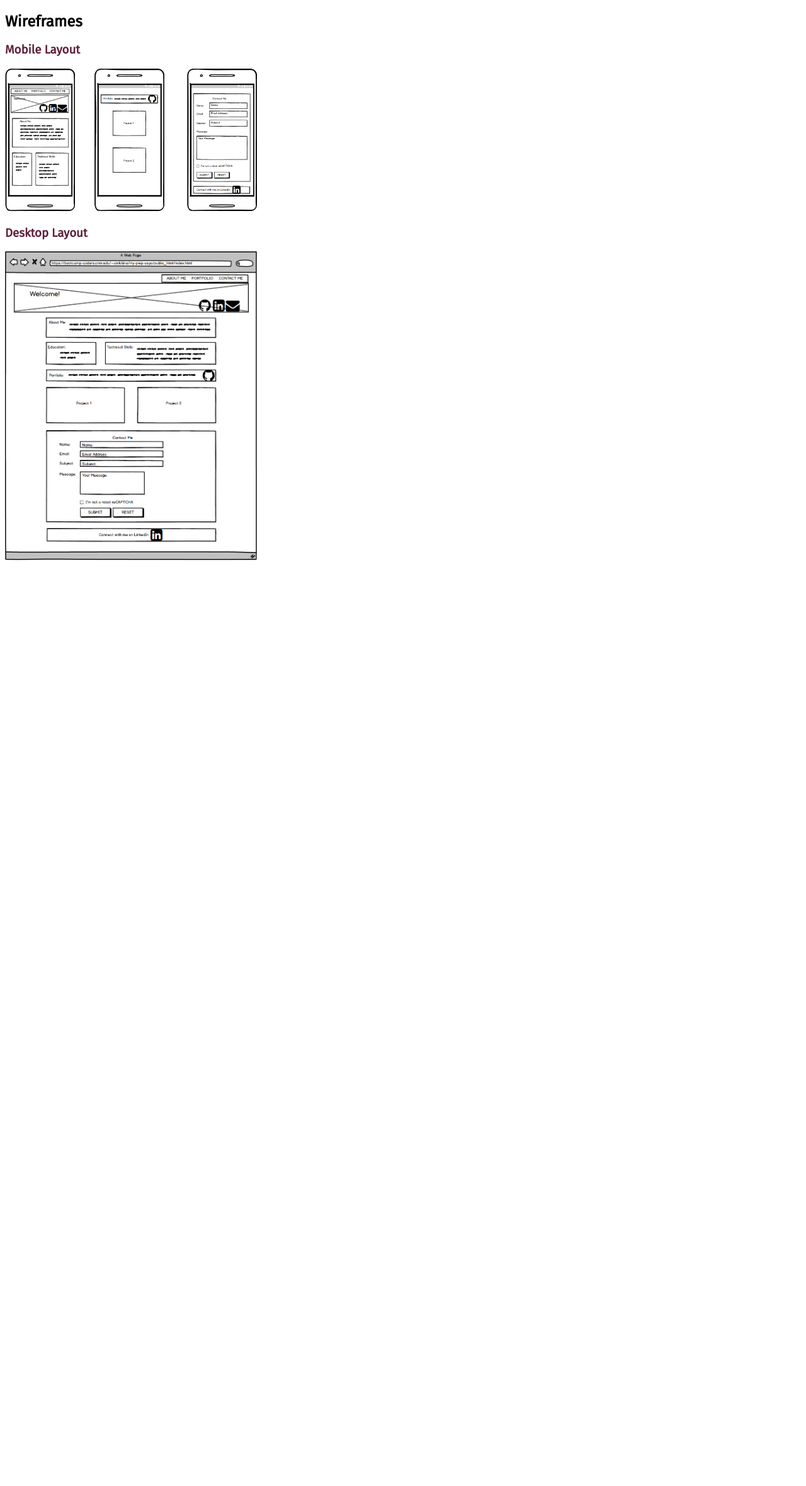
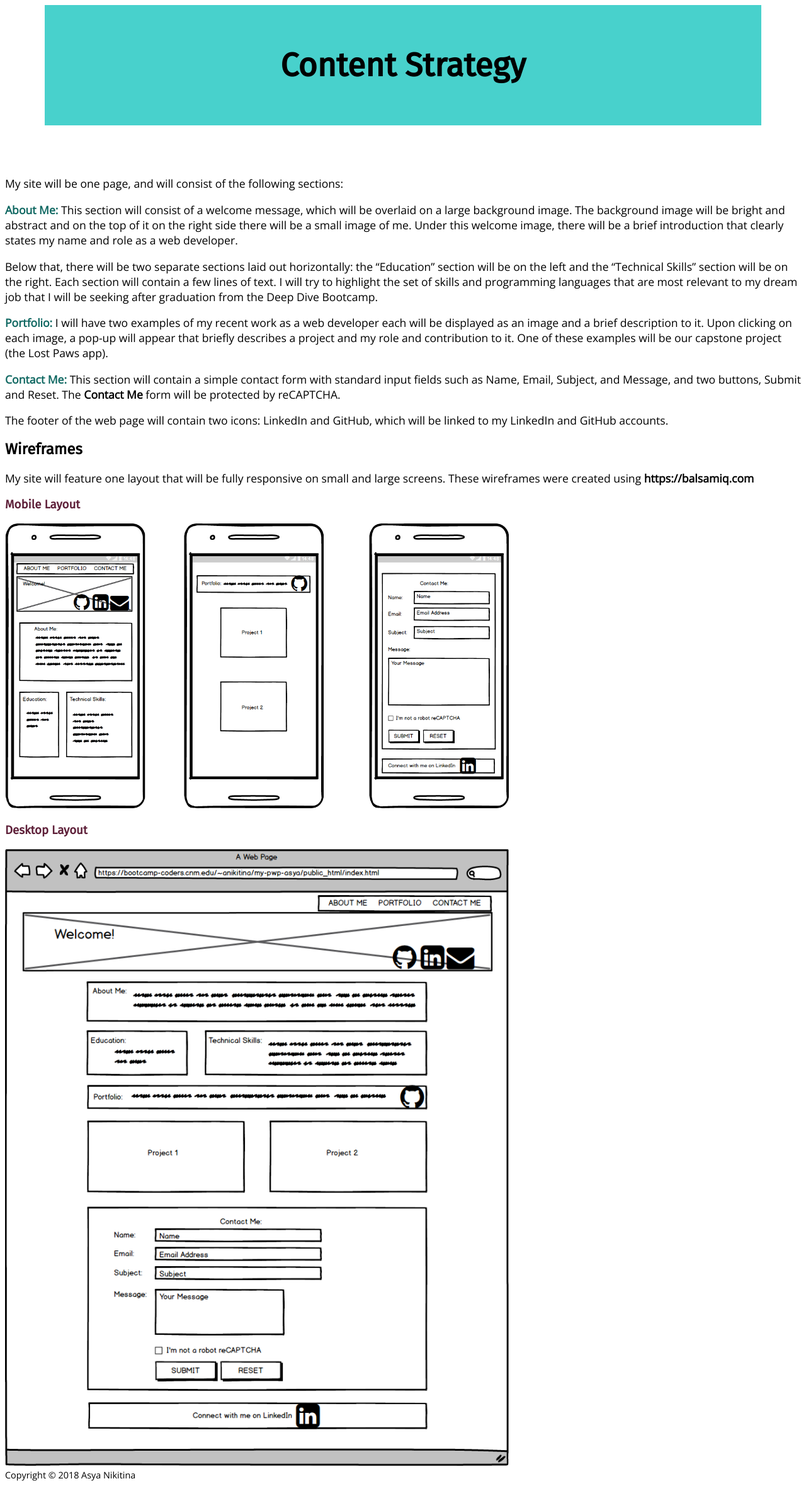
Before and after one commit to afnikitina/my-pwp-asya, a PHP site: page /milestone-2.php in a window 1280 px wide. Shown: the whole page at 63% size. Before the commit the page ends 889 px from the top, so only its background shows below. Run offline with PHP 8.4, Linux system fonts and the light colour scheme.

Commit message:
Added description of my content stratege to milesone-2.php

```diff
--- a/public_html/documentation/milestone-2.php
+++ b/public_html/documentation/milestone-2.php
@@ -6,12 +6,37 @@
 		<link rel="stylesheet" type="text/css" href="styles/style.css" />
 	</head>
 	<body>
+		<header>
+			<div id="firstDiv">
+				<h1>Content Strategy</h1>
+			</div>
+		</header>
+		<main>
+			<p>My site will be one page, and will consist of the following sections:</p>
+			<section>
+				<p><span class="wrap">About Me:</span> This section will consist of a welcome message, which will be overlaid on a large background image. The background image will be bright and abstract and on the top of it on the right side there will be a small image of me. Under this welcome image, there will be a brief introduction that clearly states my name and role as a web developer.</p>
+				<p>Below that, there will be two separate sections laid out horizontally: the “Education” section will be on the left and the “Technical Skills” section will be on the right. Each section will contain a few lines of text. I will try to highlight the set of skills and programming languages that are most relevant to my dream job that I will be seeking after graduation from the Deep Dive Bootcamp.</p>
+			</section>
+			<section>
+				<p><span class="wrap">Portfolio:</span> I will have two examples of my recent work as a web developer each will be displayed as an image and a brief description to it. Upon clicking on each image, a pop-up will appear that briefly describes a project and my role and contribution to it. One of these examples will be our capstone project (the Lost Paws app).</p>
+			</section>
+			<section>
+				<p><span class="wrap">Contact Me:</span> This section will contain a simple contact form with standard input fields such as Name, Email, Subject, and Message, and two buttons, Submit and Reset. The <strong>Contact Me</strong> form will be protected by reCAPTCHA.</p>
+			</section>
+			<section>
+				<p>The footer of the web page will contain two icons: LinkedIn and GitHub, which will be linked to my LinkedIn and GitHub accounts.</p>
+			</section>
 			<div class="layout">
 				<h2>Wireframes</h2>
+				<p>My site will feature one layout that will be fully responsive on small and large screens. These wireframes were created using <strong>https://balsamiq.com</strong></p>
 				<h3>Mobile Layout</h3>
 				<img src="./images/mobile-layout1.png" alt="Wireframes Mobile Layout">
 				<h3>Desktop Layout</h3>
 				<img src="./images/desktop-layout1.png" alt="Wireframes Desktop Layout">
 			</div>
+		</main>
+		<footer>
+			Copyright &copy; 2018 Asya Nikitina
+		</footer>
 	</body>
 </html>
--- a/public_html/documentation/styles/style.css
+++ b/public_html/documentation/styles/style.css
@@ -42,6 +42,10 @@ h1 {
 p {
 	font-size: 1.1em;
 }
+
+img {
+	max-width: 800px;
+}
 /***** Classes and IDs *****/
 
 .wrap {
@@ -52,7 +56,3 @@ p {
 .wrap2 {
 	text-decoration: underline;
 }
-
-img {
-	max-width: 400px;
-}
```
Lines whose indentation alone changed are shown as unchanged.
